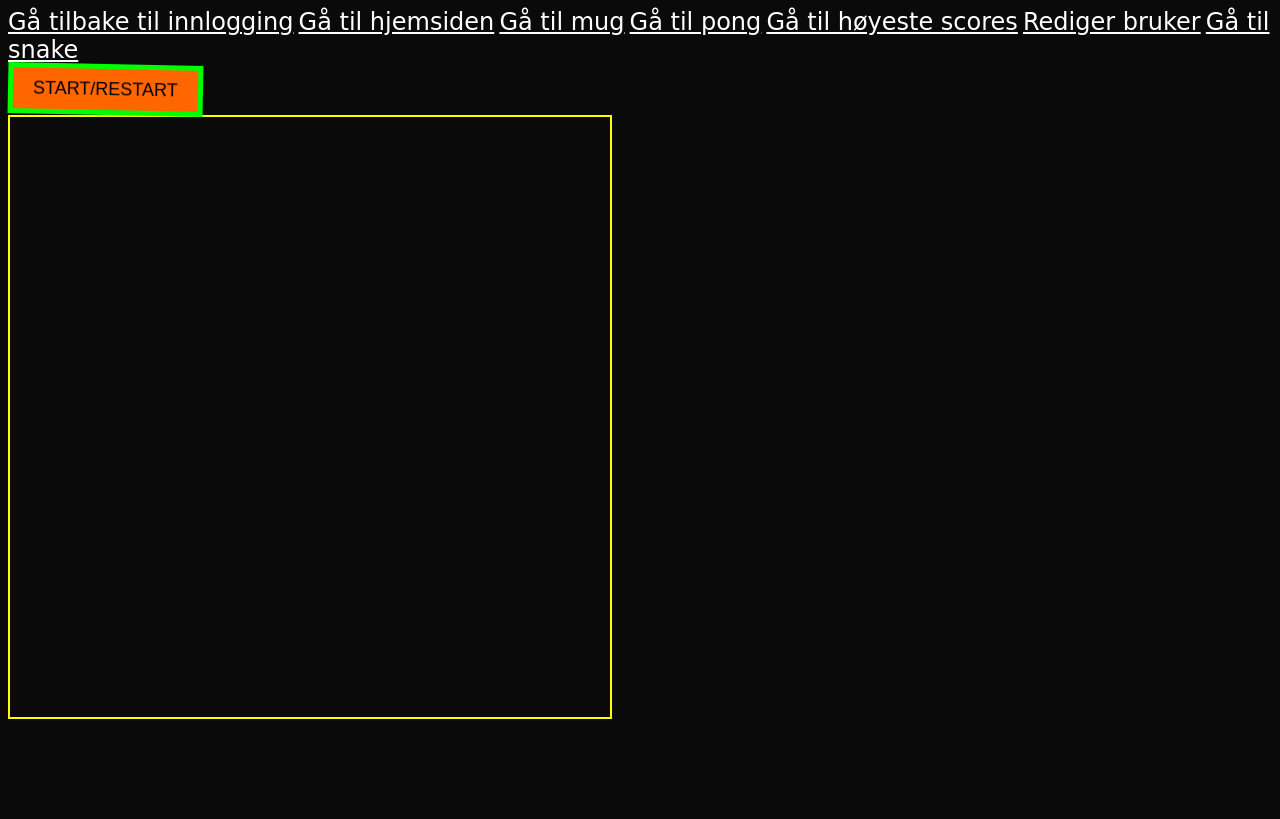
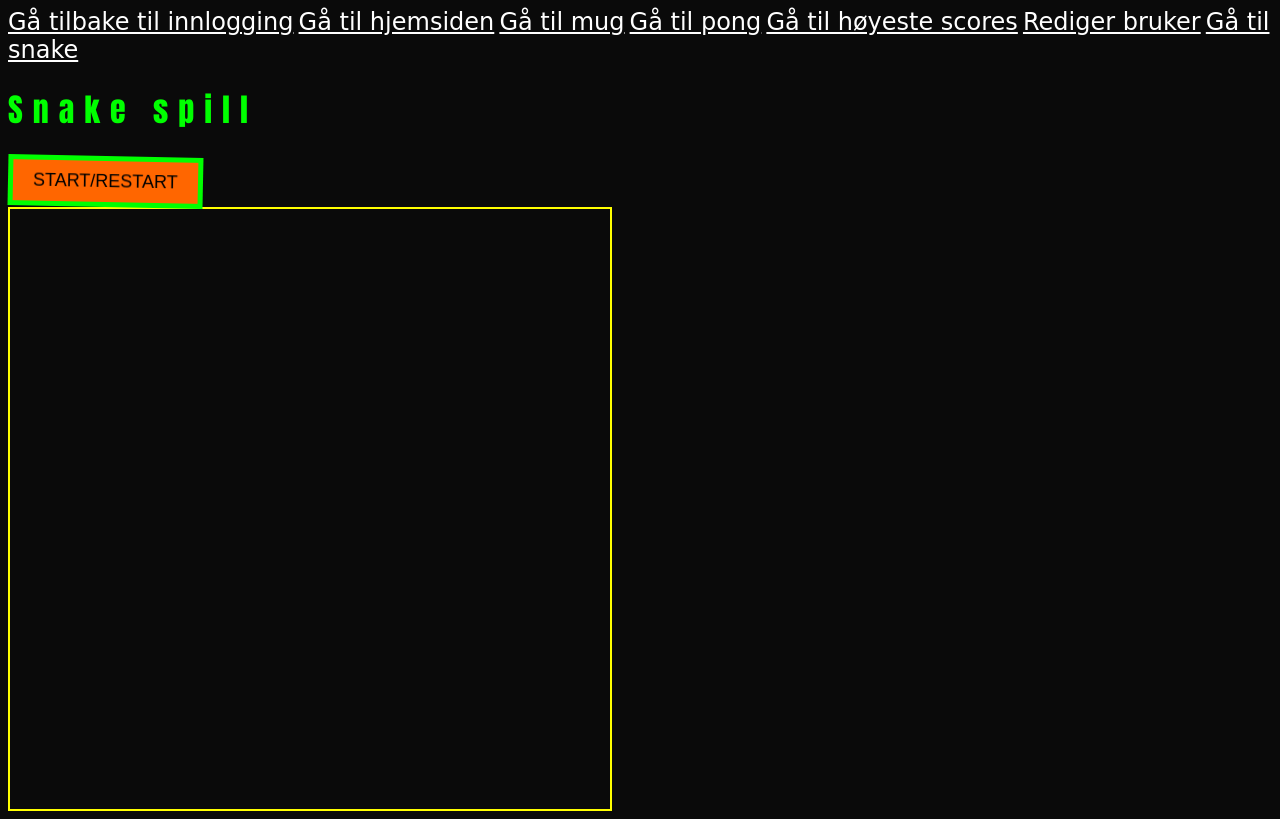
Before and after one commit to Lavaboy080/Exsamen, a Flask app: page /snake in a window 1280 px wide. Before the commit the page ends 719 px from the top, so only its background shows below. Run offline with Flask 3, Linux system fonts and the light colour scheme.

Commit message:
la til en header for snke spillet

```diff
--- a/templates/snake.html
+++ b/templates/snake.html
@@ -7,6 +7,7 @@
 
 {% block content %}
 <!--jeg fant tabindex med chat det gjør at du kan tabbe deg gjennom siden-->
+<h1>Snake spill</h1>
 <button id="start">start/restart</button>
 <div class="grid"></div>
 {% endblock %}
```
